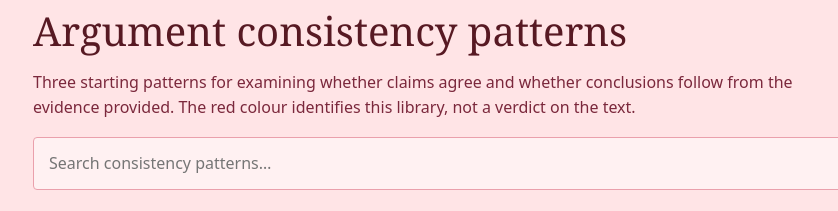
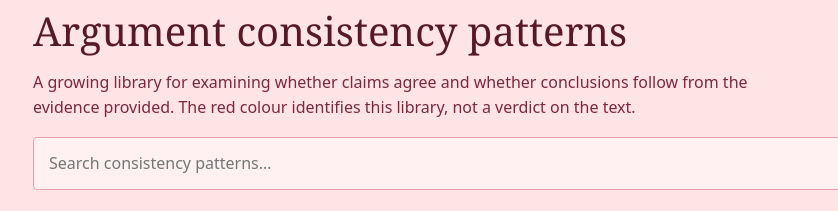
Before and after one commit to mikemayne/defeating-manipulation, a browser extension: page index.html in a window 1280 px wide. Shown: the part 5849-6060 px from the top of the page, 87-925 px from the left. Drawn offline with Linux system fonts and the light colour scheme.

Commit message:
Avoid hardcoding pattern count in consistency section introduction

```diff
--- a/index.html
+++ b/index.html
@@ -44,7 +44,7 @@
 <section class="positive-section" aria-labelledby="positive-title"><h2 id="positive-title">Positive communication patterns</h2><p class="intro">A separate library of constructive behaviours that support autonomy, clarity, informed choice and independent thought. Green identifies positive patterns; it does not certify an entire conversation as healthy.</p><div class="toolbar"><input id="positive-search" type="search" placeholder="Search positive patterns…" aria-label="Search positive patterns"><span class="count" id="positive-count" aria-live="polite"></span></div><div id="positive-catalogue" class="grid"><p class="empty">Loading positive library…</p></div></section>
 <section class="inconsistency-section" aria-labelledby="inconsistency-title">
 <h2 id="inconsistency-title">Argument consistency patterns</h2>
-<p class="intro">Three starting patterns for examining whether claims agree and whether conclusions follow from the evidence provided. The red colour identifies this library, not a verdict on the text.</p>
+<p class="intro">A growing library for examining whether claims agree and whether conclusions follow from the evidence provided. The red colour identifies this library, not a verdict on the text.</p>
 <div class="toolbar"><input id="inconsistency-search" type="search" placeholder="Search consistency patterns…" aria-label="Search consistency patterns"><span class="count" id="inconsistency-count" aria-live="polite"></span></div>
 <div id="inconsistency-catalogue" class="grid"><p class="empty">Loading consistency library…</p></div>
 </section>
```
